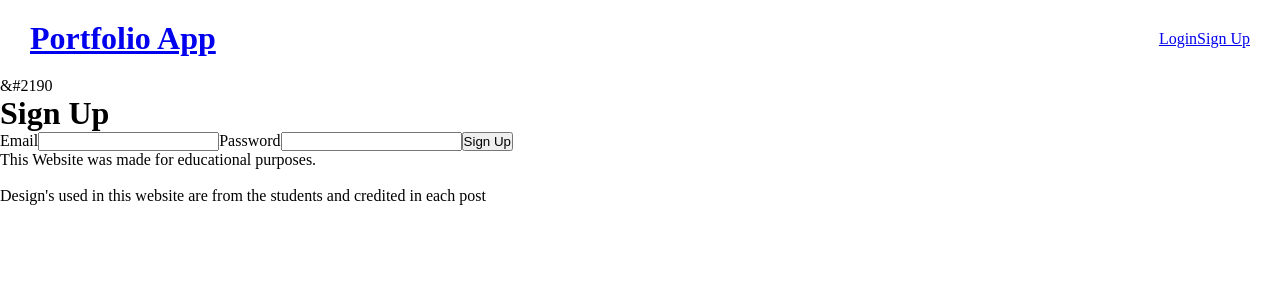
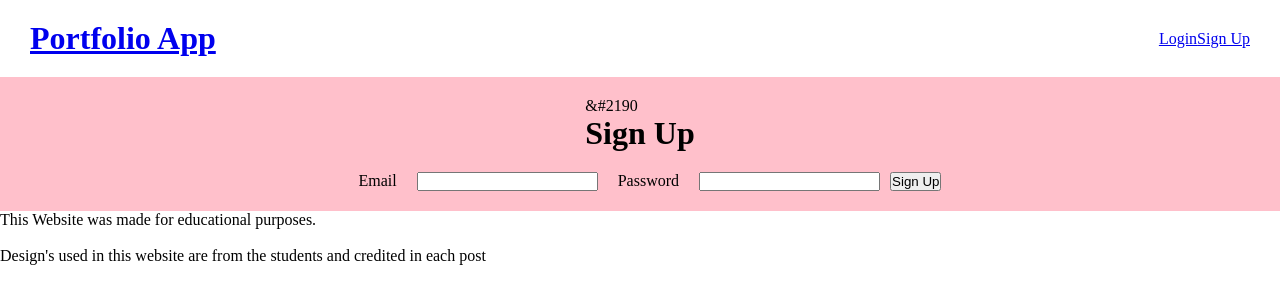
Before and after one commit to Kasa-27119/formative-3.2-quantum-quokkas, a React (Vite) app in the folder frontend/: page /signup in a window 1280 px wide. Shown: the top 304 px of the page. Built offline with nearby package versions, Linux system fonts and the light colour scheme.

Commit message:
added styling layout to Login and Sign up page. Only edited App.css

```diff
--- a/frontend/src/App.css
+++ b/frontend/src/App.css
@@ -4,6 +4,9 @@
 * Home 26 - 51
 * About 30 - 51
 * Create/Post Project 56 - 89
+* Project Details 91 - 98
+* Login Page 103 - 119
+* Sign Up Page 125 - 147
 */
 
 /* Global Reset */
@@ -90,8 +93,56 @@
 
 /* Project details CSS Start */
 .project-details-container {
+        /* Layout */
         display: grid;
         grid-template-columns: repeat(auto-fit, minmax(400px, 1fr));
         padding: 25px 30px;
         gap: 3em;
 }
+/* Project details CSS End */
+
+/* Login Page CSS Start */
+.login {
+    /* Layout */
+    display: flex;
+    justify-content: center;
+    align-items: center;
+    padding: 50px;
+    /* Styling */
+    background-color: pink;
+    label {
+        /* Layout */
+        margin: 0 20px;
+    }
+    button{
+        /* Layout */
+        margin-left: 10px;
+    }
+}
+/* Login Page CSS End */
+
+/* Signup Page CSS Start */
+.sign-up-container {
+    /* Layout */
+    display: flex;
+    flex-direction: column;
+    justify-content: center;
+    align-items: center;
+    padding: 20px;
+    gap: 20px;
+    /* Styling */
+    background-color: pink;
+    .sign-up-form {
+        /* Layout */
+        display: flex;
+        label {
+            /* Layout */
+            margin: 0 20px;
+        }
+        button{
+            /* Layout */
+            margin-left: 10px;
+        }
+    }
+}
+/* Signup Page CSS End */
```
